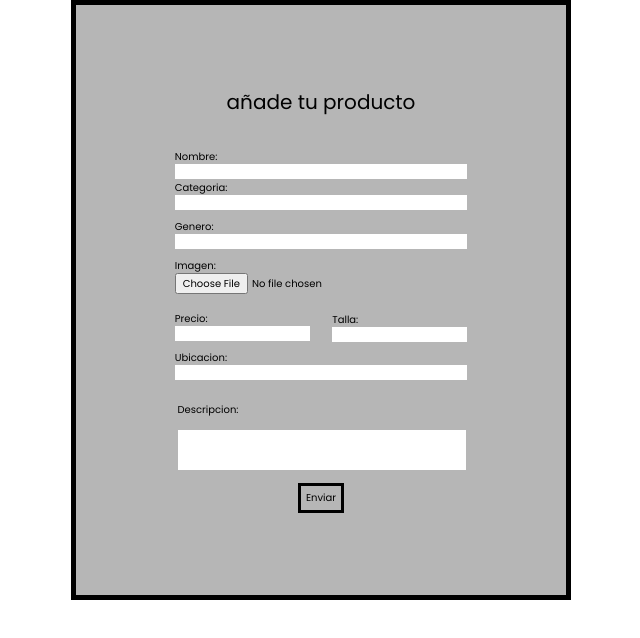
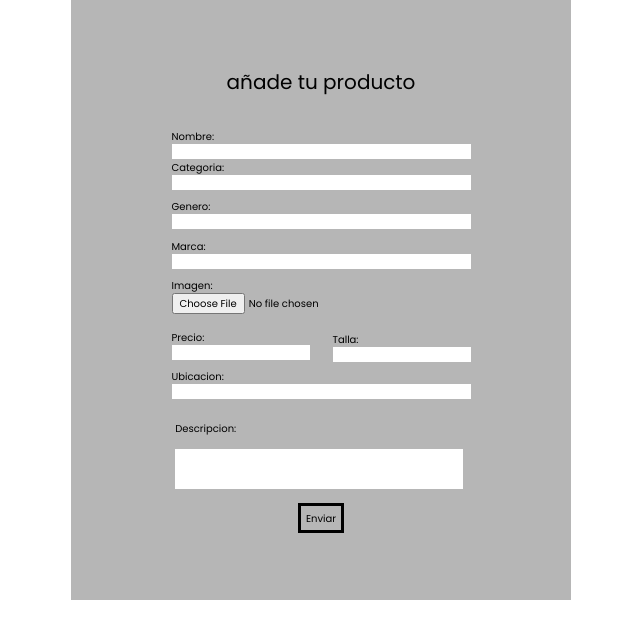
Before and after one commit to annaLucian/threadUp, a React (Vite) app in the folder frontendReact/: page /publish-product in a window 1280 px wide. Shown: the top 638 px of the page, without its empty margins (313-953 px from the left). Built offline with nearby package versions, Linux system fonts and the light colour scheme.

Commit message:
addition-brand

```diff
--- a/frontendReact/src/pages/createForm/CreateForm.jsx
+++ b/frontendReact/src/pages/createForm/CreateForm.jsx
@@ -28,7 +28,7 @@ import './createform.css';
       };
 
       return (
-        <div classname="contenedor">
+        <div className="contenedor">
         <form className="formulario" onSubmit={handleSubmit}>
           <h1 className='añade'>añade tu producto</h1>
           <label className='nombre'>
@@ -43,6 +43,10 @@ import './createform.css';
           <label>
             Genero:
             <input type="text" name="genero" value={formData.genero} onChange={handleChange} />
+          </label>
+          <label>
+            Marca:
+            <input type="text" name="marca" value={formData.marca} onChange={handleChange} />
           </label>
           <label className='imagen'>
             Imagen:
@@ -62,7 +66,7 @@ import './createform.css';
           </label>
           <label className='descripcion'>
             Descripcion:
-            <input className="input"type="text" name="description" value={formData.descripcion} onChange={handleChange} />
+            <input className="input"type="text" name="descripcion" value={formData.descripcion} onChange={handleChange} />
           </label>
           <br />
           <button className="botonenviar"type="submit">Enviar</button>
--- a/frontendReact/src/pages/createForm/createform.css
+++ b/frontendReact/src/pages/createForm/createform.css
@@ -3,7 +3,6 @@
     width: 500px; /* Ajusta el tamaño según tus necesidades */
     height: 600px; /* Asegúrate de que el ancho y la altura sean iguales para formar un cuadrado */
     padding: 20px; /* Espacio entre los bordes del cuadrado y el contenido del formulario */
-    border: 5px solid #000; /* Ajusta el color y el estilo del borde según prefieras */
     display: flex;
     justify-content: center;
     align-items: center;
--- a/frontendReact/src/pages/createForm/main.js
+++ b/frontendReact/src/pages/createForm/main.js
@@ -13,7 +13,6 @@ document.addEventListener('DOMContentLoaded', function () {
         const precio = document.getElementById('precio').value;
         const ubicacion = document.getElementById('ubicacion').value;
         const descripcion = document.getElementById('descripcion').value;
-
 
 })
 
```
